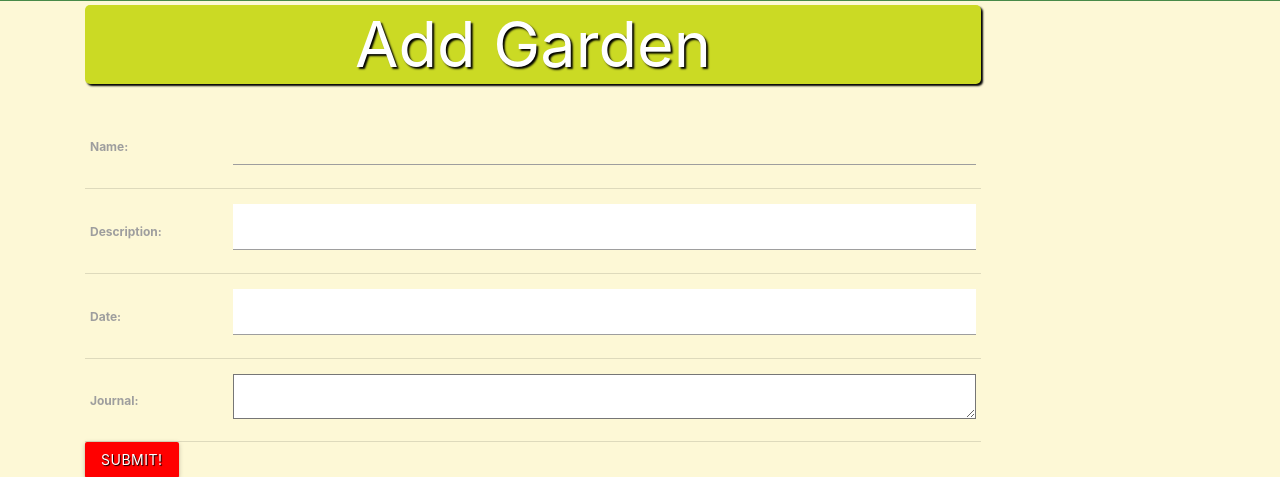
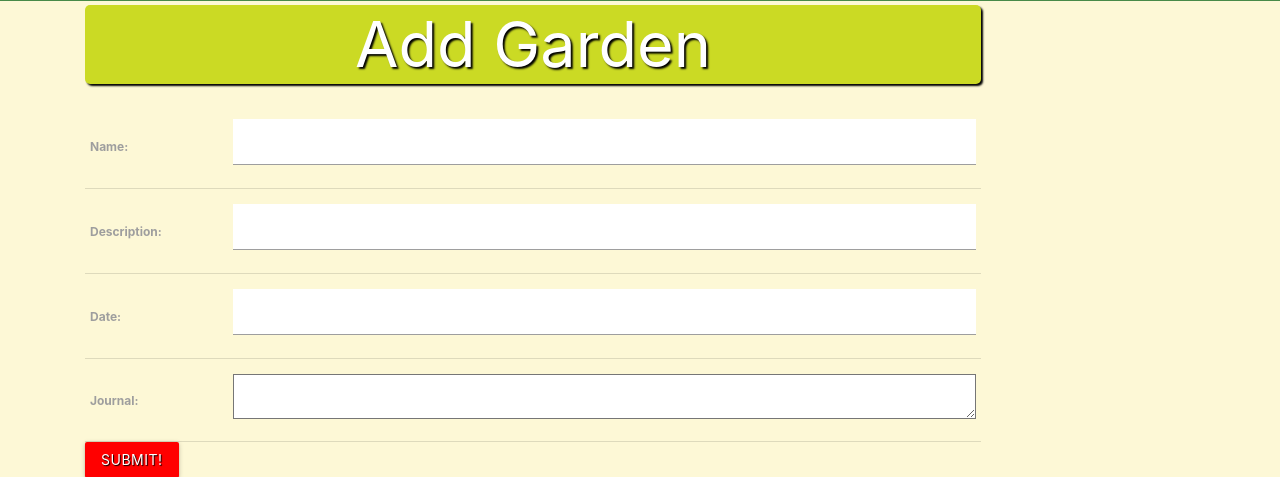
Before and after one commit to ant07hony/Green_Thumb, a Django app: page /gardens/create/ in a window 1280 px wide. Shown: the part 84-561 px from the top of the page. Run offline with Django 4.2, Linux system fonts and the light colour scheme; the visitor is signed in with stand-in values (Sample User, id 1).

Commit message:
caught some missed css

```diff
--- a/main_app/static/css/style.css
+++ b/main_app/static/css/style.css
@@ -210,3 +210,11 @@ div.card-action {
 #id_password2 {
   background-color: white;
 }
+
+#id_name {
+  background-color: white;
+}
+
+#id_variety {
+  background-color: white;
+}
```
